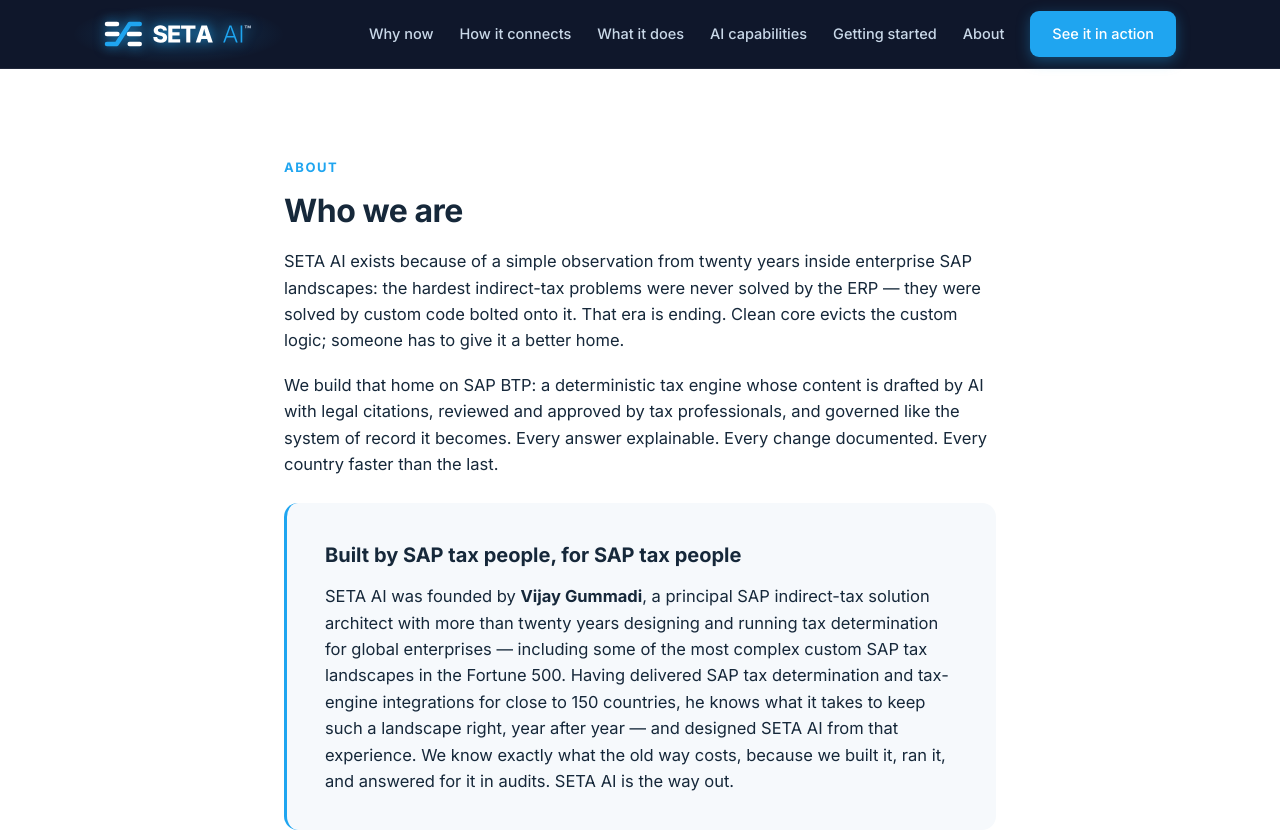
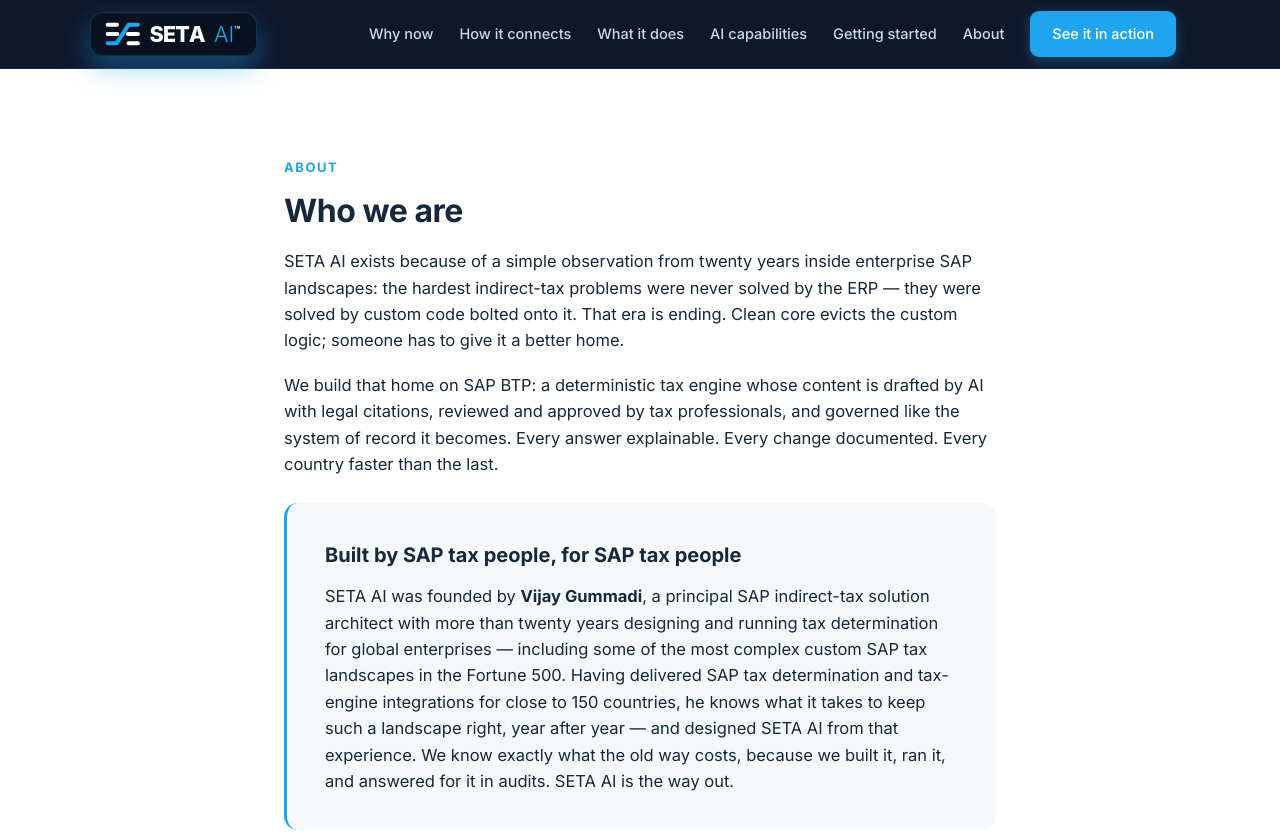
Before and after one commit to SETAAI/seta-ai-website, a plain HTML site: page about.html in a window 1280 px wide. Shown: the top 833 px of the page. Drawn offline with Linux system fonts and the light colour scheme.

Commit message:
Add files via upload

```diff
--- a/about.html
+++ b/about.html
@@ -27,15 +27,13 @@ a{color:var(--blue);text-decoration:none}
 header{background:var(--navy);position:sticky;top:0;z-index:50;
 border-bottom:1px solid rgba(255,255,255,.07)}
 .nav{display:flex;align-items:center;gap:28px;height:68px}
-.nav .brand{position:relative;display:inline-flex;align-items:center;padding:8px 12px;margin-left:-12px;
-border-radius:14px;isolation:isolate}
-.nav .brand::before{content:"";position:absolute;inset:-8px -18px;border-radius:50%;z-index:-1;
-background:radial-gradient(ellipse at center,rgba(31,165,240,.38) 0%,rgba(31,165,240,.14) 45%,rgba(31,165,240,0) 72%);
-opacity:.55;transform:scale(1);transition:opacity .35s ease,transform .35s ease}
-.nav .brand:hover::before{opacity:.85;transform:scale(1.08)}
-.nav img{height:26px;display:block;filter:drop-shadow(0 0 6px rgba(31,165,240,.75));
-transition:filter .35s ease,transform .35s ease}
-.nav .brand:hover img{filter:drop-shadow(0 0 9px rgba(31,165,240,.85)) brightness(1.04);transform:translateY(-1px)}
+.nav .brand{position:relative;display:inline-flex;align-items:center;padding:9px 14px;margin-left:-14px;
+border-radius:12px;isolation:isolate;background:#0A1222;border:1px solid rgba(31,165,240,.22);
+box-shadow:0 12px 28px rgba(31,165,240,.42),0 2px 6px rgba(0,0,0,.35),inset 0 1px 0 rgba(255,255,255,.06);
+transition:box-shadow .35s ease,transform .35s ease,border-color .35s ease}
+.nav .brand:hover{box-shadow:0 12px 32px rgba(31,165,240,.48),0 2px 6px rgba(0,0,0,.35),inset 0 1px 0 rgba(255,255,255,.08);
+border-color:rgba(31,165,240,.38);transform:translateY(-1px)}
+.nav img{height:24px;display:block}
 .tmk{color:rgba(201,216,232,.65);font-size:9px;vertical-align:top;
 margin-left:1px;font-weight:600;letter-spacing:0}
 .nav .links{margin-left:auto;display:flex;gap:26px;align-items:center}
@@ -302,5 +300,6 @@ b.textContent='Send message';});
 &nbsp;·&nbsp; © 2026 SETA AI LLC &nbsp;·&nbsp; SETA AI™ is a trademark of
 SETA AI LLC (USPTO application pending)</span>
 </div></footer>
+<!-- Cloudflare Web Analytics --><script type='module' src='https://static.cloudflareinsights.com/beacon.min.js' data-cf-beacon='{"token": "4908fdd8ae544270b6606d46ff5214a5"}'></script><!-- End Cloudflare Web Analytics -->
 </body>
 </html>
```
Also changed, not shown: index.html (+8 -9 lines).
